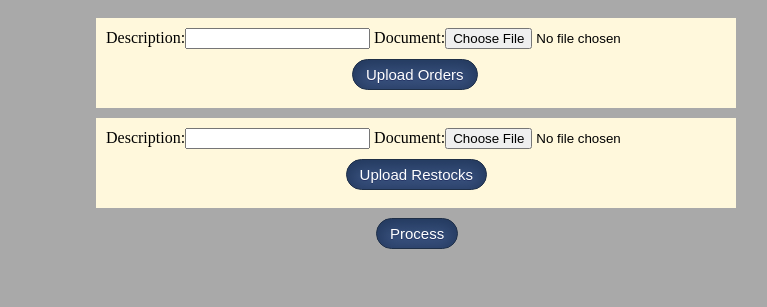
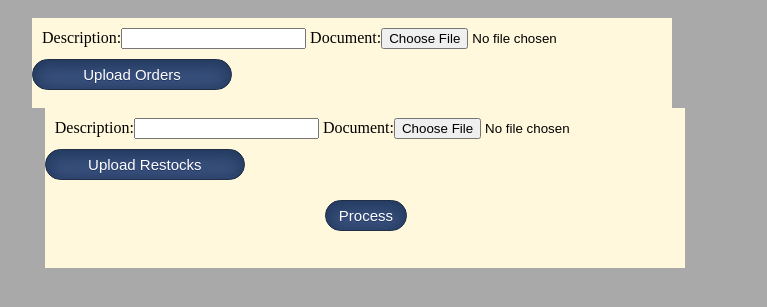
Before and after one commit to thepinkturtle/FightingFowl, a Django app: page / in a window 1280 px wide. Shown: the top 307 px of the page, without its empty margins (224-991 px from the left). Run offline with Django 3.2, Linux system fonts and the light colour scheme.

Commit message:
Update model_form_upload.html

```diff
--- a/StockerChecker/templates/model_form_upload.html
+++ b/StockerChecker/templates/model_form_upload.html
@@ -1,24 +1,23 @@
 {% extends 'base.html' %}
 
 {% block content %}
-
-<div style="height:80px; margin-bottom:10px; margin-right:auto; margin-left:auto; width:50%; background-color:cornsilk; padding-top:10px;">
+    <div class="card card-5" style="margin-left:20%;height:80px; width:50%; background-color:cornsilk; padding-top:10px;">
         <form method="post" enctype="multipart/form-data"  style="display: inline; margin:10px">
             {% csrf_token %}
             {{ form }}
-        <button type="submit" class="myButton" style="margin-left:40%; margin-top:10px;"> Upload Orders </button>
+            <button type="submit" class="myButton" style="margin-left:auto; margin-right:auto; width:200px; margin-top:10px;"> Upload Orders </button>
         </form>
     </div>
-<div style="height:80px; margin-bottom:10px; margin-right:auto; margin-left:auto; width:50%; background-color:cornsilk; padding-top:10px;">
+    <div class="card card-5" style="margin-left:21%; height:150px; width:50%; background-color:cornsilk; padding-top:10px">
         <form method="post" enctype="multipart/form-data" style="display: inline; margin:10px">
             {% csrf_token %}
             {{ form }}
-        <button type="submit" class="myButton" style="margin-left:39%; margin-top:10px;"> Upload Restocks </button>
+            <button type="submit" class="myButton" style="margin-left:auto; margin-right:auto; width:200px; margin-top:10px;"> Upload Restocks </button>
         </form>
-</div>
-<div style="height:50px; margin-bottom:10px; margin-right:auto; margin-left:auto; width:80px;">
+        <div style="height:50px; margin-bottom:10px; margin-top:20px; margin-right:auto; margin-left:auto; width:80px;">
             <form action="parse_json" method="GET">
                 <button type="submit" class="myButton">Process</button>
             </form>
         </div>
+    </div>
 {% endblock %}
```
Lines whose indentation alone changed are shown as unchanged.
